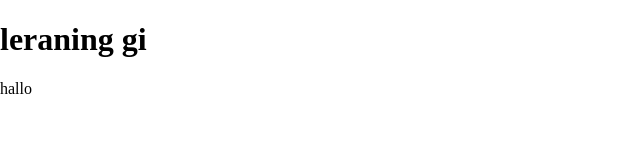
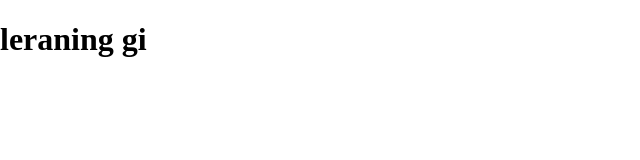
Before and after one commit to mukatiashvin/learning-git, a plain HTML site: page index.html in a window 1280 px wide. Shown: the full height of the page, 0-640 px from the left. Drawn offline with Linux system fonts and the light colour scheme.

Commit message:
remove hallo paragraph

```diff
--- a/index.html
+++ b/index.html
@@ -8,6 +8,5 @@
   </head>
   <body>
     <h1>leraning gi</h1>
-    <p>hallo</p>
   </body>
 </html>
```
